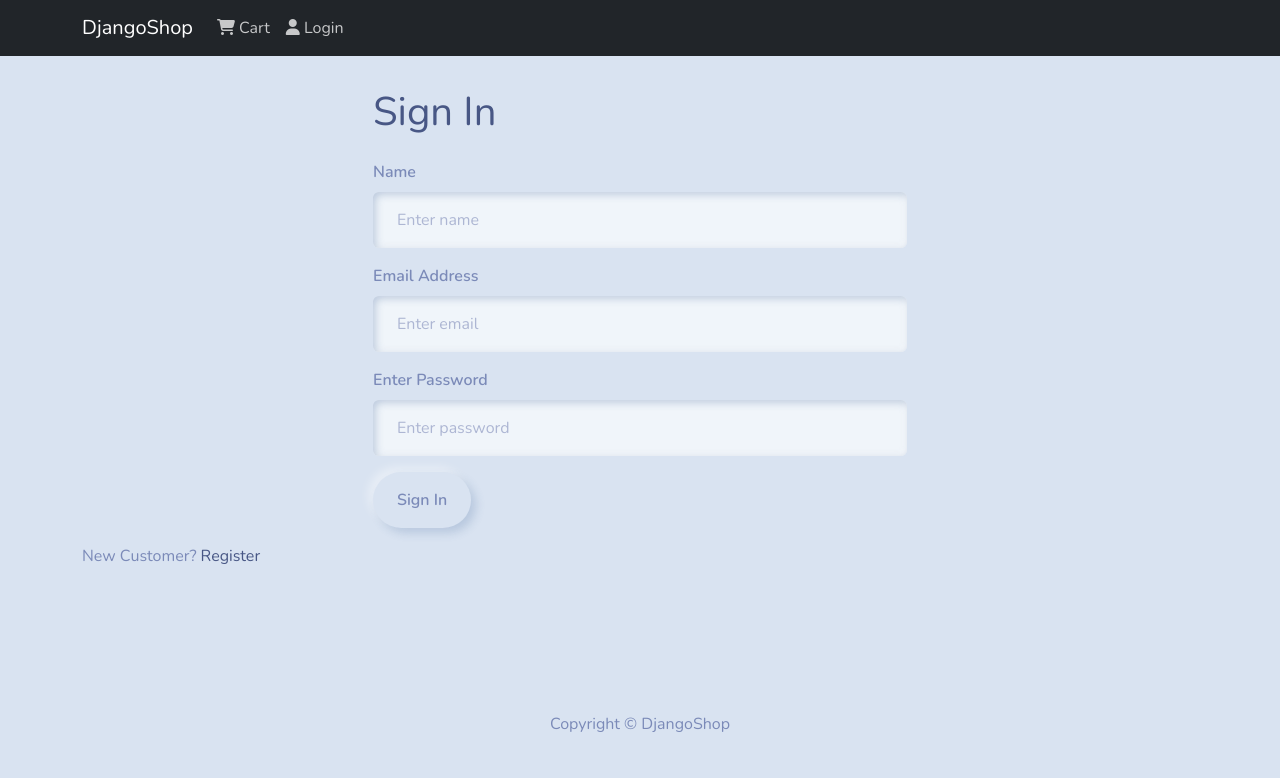
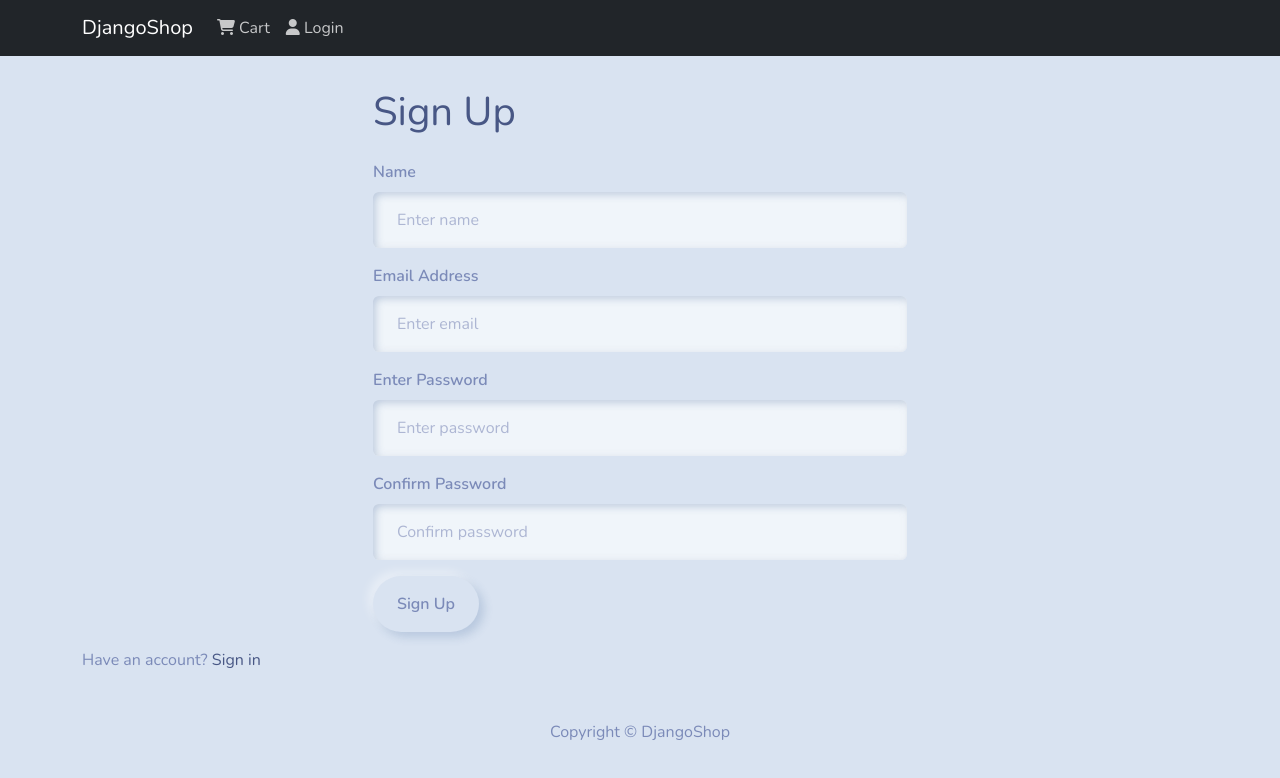
Before and after one commit to SilvesterSpath/django_shop, a React (Create React App) app in the folder frontend/: page /register in a window 1280 px wide. Shown: the top 778 px of the page. Built offline with nearby package versions, Linux system fonts and the light colour scheme.

Commit message:
register finished

```diff
--- a/frontend/src/actions/userActions.js
+++ b/frontend/src/actions/userActions.js
@@ -72,7 +72,7 @@ export const register = (name, email, password) => async (dispatch) => {
       '/api/users/register/',
       {
         name: name,
-        username: email,
+        email: email,
         password: password,
       },
       config
@@ -80,6 +80,11 @@ export const register = (name, email, password) => async (dispatch) => {
 
     dispatch({
       type: USER_REGISTER_SUCCESS,
+      payload: data,
+    });
+
+    dispatch({
+      type: USER_LOGIN_SUCCESS,
       payload: data,
     });
 
--- a/frontend/src/screens/RegisterScreen.jsx
+++ b/frontend/src/screens/RegisterScreen.jsx
@@ -10,8 +10,9 @@ import FormContainer from '../components/FormContainer';
 const RegisterScreen = () => {
   const [email, setEmail] = useState('');
   const [password, setPassword] = useState('');
+  const [confirmPassword, setConfirmPassword] = useState('');
   const [name, setName] = useState('');
-  /* const [message, setMessage] = useState(null); */
+  const [message, setMessage] = useState(null);
 
   const dispatch = useDispatch();
   const location = useLocation();
@@ -29,30 +30,36 @@ const RegisterScreen = () => {
 
   const submitHandler = (e) => {
     e.preventDefault();
-    console.log('Submitting...');
-    dispatch(register(email, password));
+    if (password !== confirmPassword) {
+      setMessage('Passwords do not match');
+    } else {
+      dispatch(register(name, email, password));
+    }
   };
 
   return (
     <div>
       <FormContainer>
-        <h1>Sign In</h1>
+        <h1>Sign Up</h1>
+        {message && <Message variant='danger'>{message}</Message>}
         {error && <Message variant='danger'>{error}</Message>}
         {loading && <Loader />}
         <Form onSubmit={submitHandler}>
           <Form.Group controlId='name'>
             <Form.Label>Name</Form.Label>
             <Form.Control
+              required
               type='text'
               placeholder='Enter name'
               value={name}
-              onChange={(e) => setEmail(e.target.value)}
+              onChange={(e) => setName(e.target.value)}
             ></Form.Control>
           </Form.Group>
           <p></p>
           <Form.Group controlId='email'>
             <Form.Label>Email Address</Form.Label>
             <Form.Control
+              required
               type='email'
               placeholder='Enter email'
               value={email}
@@ -63,6 +70,7 @@ const RegisterScreen = () => {
           <Form.Group controlId='password'>
             <Form.Label>Enter Password</Form.Label>
             <Form.Control
+              required
               type='password'
               placeholder='Enter password'
               value={password}
@@ -70,16 +78,27 @@ const RegisterScreen = () => {
             ></Form.Control>
           </Form.Group>
           <p></p>
+          <Form.Group controlId='passwordConfirm'>
+            <Form.Label>Confirm Password</Form.Label>
+            <Form.Control
+              required
+              type='password'
+              placeholder='Confirm password'
+              value={confirmPassword}
+              onChange={(e) => setConfirmPassword(e.target.value)}
+            ></Form.Control>
+          </Form.Group>
+          <p></p>
           <Button type='submit' variant='primary'>
-            Sign In
+            Sign Up
           </Button>
         </Form>
       </FormContainer>
       <Row className='py-3'>
         <Col>
-          New Customer?{' '}
-          <Link to={redirect ? `/register?redirect=${redirect}` : '/register'}>
-            Register
+          Have an account?{' '}
+          <Link to={redirect ? `/login?redirect=${redirect}` : '/login'}>
+            Sign in
           </Link>
         </Col>
       </Row>
```
Also changed, not shown: 1 other file (tests, documents, lock files or other folders).
